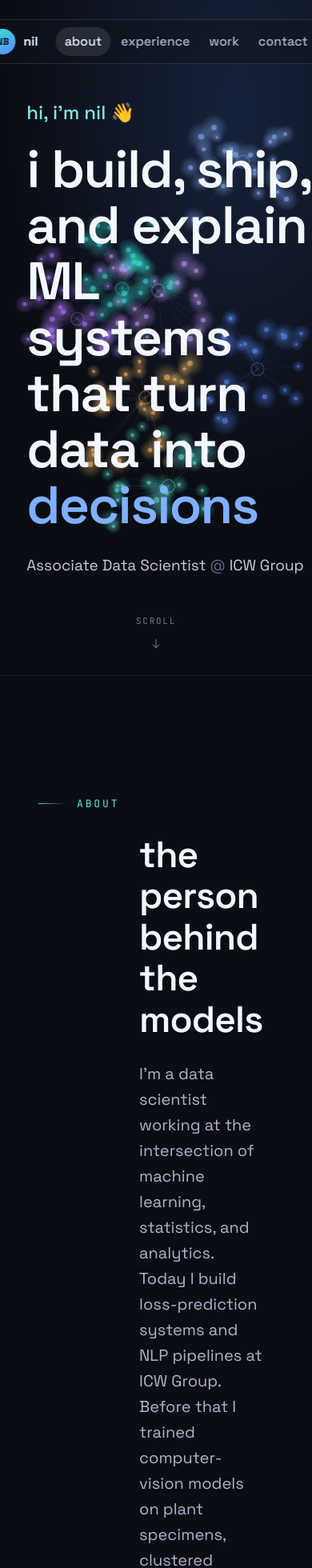
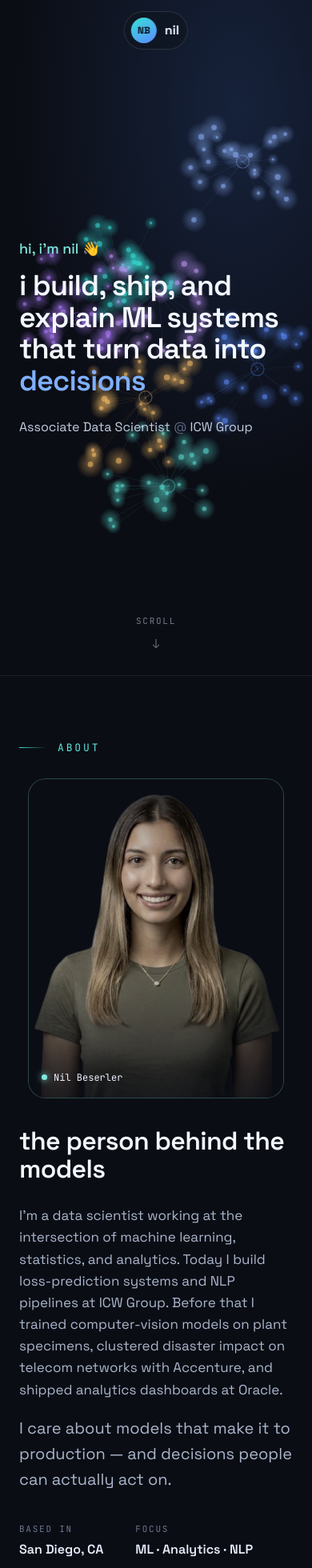
Before and after one commit to NilBeserler/NilBeserler.github.io, a Next.js app: page / in a window 390 px wide. Shown: the top 1960 px of the page at 80% size. Built offline with nearby package versions, Linux system fonts and the light colour scheme.

Commit message:
Add mobile responsiveness: responsive nav, hero, grids, font sizes, and section padding

```diff
--- a/app/globals.css
+++ b/app/globals.css
@@ -67,3 +67,53 @@
 .footer-link:hover  { color: #eaf1ff !important; }
 .social-link:hover  { background: rgba(255,255,255,.07) !important; border-color: rgba(255,255,255,.3) !important; }
 .see-all-btn:hover  { color: #eaf1ff !important; border-color: rgba(255,255,255,.32) !important; background: rgba(255,255,255,.04) !important; }
+
+/* ---- mobile ---- */
+@media (max-width: 768px) {
+  /* Nav */
+  .nav-pill { gap: 8px !important; padding: 7px 10px 7px 8px !important; top: 14px !important; }
+  .nav-links { display: none !important; }
+
+  /* Hero */
+  .hero-text { left: 24px !important; right: 24px !important; max-width: none !important; }
+  .hero-heading { font-size: 36px !important; line-height: 1.1 !important; }
+  .hero-sub { font-size: 16px !important; }
+  .hero-greeting { font-size: 18px !important; margin-bottom: 14px !important; }
+
+  /* Section inner containers */
+  .section-inner { padding: 0 24px !important; }
+
+  /* About */
+  .section-about { padding: 80px 0 !important; }
+  .about-grid { grid-template-columns: 1fr !important; gap: 36px !important; }
+  .about-portrait { max-width: 320px !important; margin: 0 auto !important; width: 100% !important; }
+  .about-h2 { font-size: 32px !important; }
+  .about-p { font-size: 17px !important; }
+
+  /* Stats */
+  .stats-grid { grid-template-columns: 1fr 1fr !important; padding: 52px 24px !important; gap: 36px !important; }
+  .stat-num { font-size: 40px !important; }
+
+  /* Experience */
+  .section-experience { padding: 80px 0 !important; }
+  .exp-h2 { font-size: 32px !important; margin-bottom: 32px !important; }
+  .exp-card-grid { grid-template-columns: 1fr !important; gap: 10px !important; }
+
+  /* Work */
+  .section-work { padding: 80px 0 90px !important; }
+  .work-h2 { font-size: 32px !important; margin-bottom: 32px !important; }
+  .featured-card { grid-template-columns: 1fr !important; }
+  .featured-img { min-height: 220px !important; }
+  .featured-body { padding: 28px 24px !important; }
+  .featured-h3 { font-size: 24px !important; }
+  .projects-grid { grid-template-columns: 1fr !important; }
+
+  /* Contact */
+  .section-contact { padding: 90px 0 !important; }
+  .contact-h2 { font-size: 36px !important; }
+  .contact-p { font-size: 17px !important; }
+
+  /* Footer */
+  .footer-inner { flex-direction: column !important; align-items: flex-start !important; gap: 12px !important; padding: 28px 24px !important; }
+  .footer-links { flex-wrap: wrap !important; gap: 14px !important; }
+}
--- a/app/page.tsx
+++ b/app/page.tsx
@@ -240,12 +240,12 @@ export default function Home() {
     <div ref={rootRef} style={{ background: '#0b0d14', color: '#eaf1ff', fontFamily: SG, overflowX: 'hidden' }}>
 
       {/* ============ NAV ============ */}
-      <div style={{ position: 'fixed', top: 24, left: '50%', transform: 'translateX(-50%)', display: 'flex', alignItems: 'center', gap: 22, padding: '9px 14px 9px 11px', borderRadius: 999, background: 'rgba(16,20,30,.55)', backdropFilter: 'blur(14px)', border: '1px solid rgba(255,255,255,.12)', zIndex: 50 }}>
+      <div className="nav-pill" style={{ position: 'fixed', top: 24, left: '50%', transform: 'translateX(-50%)', display: 'flex', alignItems: 'center', gap: 22, padding: '9px 14px 9px 11px', borderRadius: 999, background: 'rgba(16,20,30,.55)', backdropFilter: 'blur(14px)', border: '1px solid rgba(255,255,255,.12)', zIndex: 50 }}>
         <a href="#top" style={{ display: 'flex', alignItems: 'center', gap: 10 }}>
           <div style={{ width: 32, height: 32, borderRadius: '50%', background: 'linear-gradient(150deg,#38e1d6,#5b8cff)', color: '#06121f', fontWeight: 700, fontSize: 12, display: 'flex', alignItems: 'center', justifyContent: 'center' }}>NB</div>
           <span style={{ fontWeight: 700, color: '#eaf1ff' }}>nil</span>
         </a>
-        <div style={{ display: 'flex', gap: 2, paddingRight: 4 }}>
+        <div className="nav-links" style={{ display: 'flex', gap: 2, paddingRight: 4 }}>
           {['about', 'experience', 'work', 'contact'].map(l => (
             <a key={l} href={`#${l}`} className="nav-link" style={{ fontWeight: 500, color: '#aeb9cf', padding: '6px 11px', borderRadius: 999, transition: 'color .2s, background .2s' }}>{l}</a>
           ))}
@@ -255,13 +255,13 @@ export default function Home() {
       {/* ============ HERO ============ */}
       <section id="top" style={{ position: 'relative', width: '100%', height: '100vh', minHeight: 780, overflow: 'hidden', background: 'radial-gradient(120% 95% at 76% 16%,#16223b 0%,#0b0d14 60%)', cursor: 'crosshair' }}>
         <canvas ref={heroCanvasRef} style={{ position: 'absolute', inset: 0, width: '100%', height: '100%', display: 'block' }} />
-        <div style={{ position: 'absolute', left: '8.5%', top: '50%', transform: 'translateY(-50%)', maxWidth: 900, zIndex: 2, pointerEvents: 'none' }}>
-          <div style={{ fontSize: 24, fontWeight: 500, color: '#7fe9df', marginBottom: 18 }}>hi, i&apos;m nil 👋</div>
-          <div style={{ fontSize: 66, lineHeight: 1.06, fontWeight: 600, color: '#f3f7ff', letterSpacing: '-.025em' }}>
+        <div className="hero-text" style={{ position: 'absolute', left: '8.5%', top: '50%', transform: 'translateY(-50%)', maxWidth: 900, zIndex: 2, pointerEvents: 'none' }}>
+          <div className="hero-greeting" style={{ fontSize: 24, fontWeight: 500, color: '#7fe9df', marginBottom: 18 }}>hi, i&apos;m nil 👋</div>
+          <div className="hero-heading" style={{ fontSize: 66, lineHeight: 1.06, fontWeight: 600, color: '#f3f7ff', letterSpacing: '-.025em' }}>
             i build, ship, and explain ML systems that turn data into <span style={{ color: '#7fb0ff' }}>decisions</span>
           </div>
           <div style={{ marginTop: 26 }}>
-            <span style={{ fontSize: 19, color: '#c2cee2' }}>Associate Data Scientist <span style={{ color: '#5b6680' }}>@</span> ICW Group</span>
+            <span className="hero-sub" style={{ fontSize: 19, color: '#c2cee2' }}>Associate Data Scientist <span style={{ color: '#5b6680' }}>@</span> ICW Group</span>
           </div>
         </div>
         <div style={{ position: 'absolute', left: '50%', bottom: 30, transform: 'translateX(-50%)', display: 'flex', flexDirection: 'column', alignItems: 'center', gap: 6, zIndex: 2, pointerEvents: 'none' }}>
@@ -271,12 +271,12 @@ export default function Home() {
       </section>
 
       {/* ============ ABOUT ============ */}
-      <section id="about" style={{ position: 'relative', padding: '150px 0', borderTop: '1px solid rgba(255,255,255,.07)' }}>
-        <div style={{ maxWidth: 1180, margin: '0 auto', padding: '0 48px' }}>
+      <section id="about" className="section-about" style={{ position: 'relative', padding: '150px 0', borderTop: '1px solid rgba(255,255,255,.07)' }}>
+        <div className="section-inner" style={{ maxWidth: 1180, margin: '0 auto', padding: '0 48px' }}>
           <SectionLabel text="ABOUT" />
-          <div style={{ display: 'grid', gridTemplateColumns: '0.82fr 1.18fr', gap: 64, alignItems: 'center' }}>
+          <div className="about-grid" style={{ display: 'grid', gridTemplateColumns: '0.82fr 1.18fr', gap: 64, alignItems: 'center' }}>
             {/* portrait */}
-            <div data-reveal="80" style={{ position: 'relative', aspectRatio: '4/5', borderRadius: 22, overflow: 'hidden', border: '1.5px solid rgba(127,233,223,.28)', background: '#0b0d14' }}>
+            <div data-reveal="80" className="about-portrait" style={{ position: 'relative', aspectRatio: '4/5', borderRadius: 22, overflow: 'hidden', border: '1.5px solid rgba(127,233,223,.28)', background: '#0b0d14' }}>
               <Image src="/images/profile-nobg.png" alt="Nil Beserler" fill sizes="(max-width: 1180px) 40vw, 480px" style={{ objectFit: 'cover', objectPosition: 'center 18%', filter: 'brightness(0.88) saturate(0.82)' }} />
               <div style={{ position: 'absolute', inset: 0, background: 'radial-gradient(ellipse at center, transparent 55%, rgba(11,13,20,.7) 100%)', pointerEvents: 'none' }} />
               <div style={{ position: 'absolute', inset: 0, background: 'linear-gradient(180deg,rgba(11,13,20,.18) 0%,transparent 30%,transparent 62%,rgba(11,13,20,.65) 100%)', pointerEvents: 'none' }} />
@@ -287,8 +287,8 @@ export default function Home() {
             </div>
             {/* bio */}
             <div>
-              <h2 data-reveal="60" style={{ margin: 0, fontSize: 46, lineHeight: 1.12, fontWeight: 600, letterSpacing: '-.02em', color: '#f3f7ff' }}>the person behind the models</h2>
-              <p data-reveal="120" style={{ margin: '26px 0 0', fontSize: 20, lineHeight: 1.6, color: '#aab6cc', maxWidth: 580 }}>
+              <h2 data-reveal="60" className="about-h2" style={{ margin: 0, fontSize: 46, lineHeight: 1.12, fontWeight: 600, letterSpacing: '-.02em', color: '#f3f7ff' }}>the person behind the models</h2>
+              <p data-reveal="120" className="about-p" style={{ margin: '26px 0 0', fontSize: 20, lineHeight: 1.6, color: '#aab6cc', maxWidth: 580 }}>
                 I&apos;m a data scientist working at the intersection of machine learning, statistics, and analytics. Today I build loss-prediction systems and NLP pipelines at ICW Group. Before that I trained computer-vision models on plant specimens, clustered disaster impact on telecom networks with Accenture, and shipped analytics dashboards at Oracle.
               </p>
               <p data-reveal="160" style={{ margin: '18px 0 0', fontSize: 20, lineHeight: 1.6, color: '#aab6cc', maxWidth: 580 }}>
@@ -318,7 +318,7 @@ export default function Home() {
 
       {/* ============ STATS ============ */}
       <section style={{ borderTop: '1px solid rgba(255,255,255,.07)', borderBottom: '1px solid rgba(255,255,255,.07)' }}>
-        <div style={{ maxWidth: 1180, margin: '0 auto', padding: '78px 48px', display: 'grid', gridTemplateColumns: 'repeat(4,1fr)', gap: 32 }}>
+        <div className="stats-grid" style={{ maxWidth: 1180, margin: '0 auto', padding: '78px 48px', display: 'grid', gridTemplateColumns: 'repeat(4,1fr)', gap: 32 }}>
           {[
             { count: 2,   suffix: '+', label: 'years of experience' },
             { count: 260, suffix: '+', label: 'features engineered · WEFI' },
@@ -326,7 +326,7 @@ export default function Home() {
             { count: 8,   suffix: '',  label: 'shipped projects' },
           ].map(({ count, suffix, label }, i) => (
             <div key={label} data-reveal={i * 80}>
-              <div style={{ fontSize: 56, fontWeight: 600, letterSpacing: '-.02em', color: '#f3f7ff' }}>
+              <div className="stat-num" style={{ fontSize: 56, fontWeight: 600, letterSpacing: '-.02em', color: '#f3f7ff' }}>
                 <span data-count={count} data-suffix={suffix}>{count}{suffix}</span>
               </div>
               <div style={{ fontFamily: JB, fontSize: 13, color: '#7e8aa3', marginTop: 8 }}>{label}</div>
@@ -336,14 +336,14 @@ export default function Home() {
       </section>
 
       {/* ============ EXPERIENCE ============ */}
-      <section id="experience" style={{ position: 'relative', padding: '140px 0', background: 'radial-gradient(80% 60% at 50% 0%,rgba(40,60,100,.14),transparent)', borderTop: '1px solid rgba(255,255,255,.07)' }}>
-        <div style={{ maxWidth: 1000, margin: '0 auto', padding: '0 48px' }}>
+      <section id="experience" className="section-experience" style={{ position: 'relative', padding: '140px 0', background: 'radial-gradient(80% 60% at 50% 0%,rgba(40,60,100,.14),transparent)', borderTop: '1px solid rgba(255,255,255,.07)' }}>
+        <div className="section-inner" style={{ maxWidth: 1000, margin: '0 auto', padding: '0 48px' }}>
           <SectionLabel text="EXPERIENCE" />
-          <h2 data-reveal="40" style={{ margin: '0 0 52px', fontSize: 46, fontWeight: 600, letterSpacing: '-.02em', color: '#f3f7ff' }}>where i&apos;ve worked</h2>
+          <h2 data-reveal="40" className="exp-h2" style={{ margin: '0 0 52px', fontSize: 46, fontWeight: 600, letterSpacing: '-.02em', color: '#f3f7ff' }}>where i&apos;ve worked</h2>
 
           <div style={{ display: 'flex', flexDirection: 'column', gap: 14 }}>
             {JOBS.map(({ badge, date, location, title, company, desc, delay }) => (
-              <div key={company} data-reveal={delay} className="exp-card" style={{ display: 'grid', gridTemplateColumns: '210px 1fr', gap: 28, padding: 28, borderRadius: 18, border: '1px solid rgba(255,255,255,.09)', background: 'rgba(255,255,255,.035)', transition: 'background .3s, border-color .3s' }}>
+              <div key={company} data-reveal={delay} className="exp-card exp-card-grid" style={{ display: 'grid', gridTemplateColumns: '210px 1fr', gap: 28, padding: 28, borderRadius: 18, border: '1px solid rgba(255,255,255,.09)', background: 'rgba(255,255,255,.035)', transition: 'background .3s, border-color .3s' }}>
                 <div>
                   {badge && (
                     <div style={{ display: 'inline-flex', alignItems: 'center', gap: 7, fontFamily: JB, fontSize: 12, color: '#7fe9df', marginBottom: 8 }}>
@@ -375,25 +375,25 @@ export default function Home() {
       </section>
 
       {/* ============ WORK ============ */}
-      <section id="work" style={{ position: 'relative', padding: '130px 0 140px', borderTop: '1px solid rgba(255,255,255,.07)' }}>
-        <div style={{ maxWidth: 1180, margin: '0 auto', padding: '0 48px' }}>
+      <section id="work" className="section-work" style={{ position: 'relative', padding: '130px 0 140px', borderTop: '1px solid rgba(255,255,255,.07)' }}>
+        <div className="section-inner" style={{ maxWidth: 1180, margin: '0 auto', padding: '0 48px' }}>
           <SectionLabel text="SELECTED WORK" />
-          <h2 data-reveal="40" style={{ margin: '0 0 52px', fontSize: 46, fontWeight: 600, letterSpacing: '-.02em', color: '#f3f7ff' }}>things i&apos;ve built</h2>
+          <h2 data-reveal="40" className="work-h2" style={{ margin: '0 0 52px', fontSize: 46, fontWeight: 600, letterSpacing: '-.02em', color: '#f3f7ff' }}>things i&apos;ve built</h2>
 
           {/* featured */}
           <a href="https://github.com/NilBeserler/rag-playbook" target="_blank" rel="noopener noreferrer"
             data-spotlight data-reveal="80"
-            className="project-card project-card-featured"
+            className="project-card project-card-featured featured-card"
             style={{ position: 'relative', display: 'grid', gridTemplateColumns: '1.1fr 1fr', borderRadius: 24, overflow: 'hidden', border: '1px solid rgba(255,255,255,.1)', background: 'rgba(255,255,255,.03)', marginBottom: 24, transition: 'transform .35s, border-color .35s' }}>
             <GlowOrb color="rgba(127,233,223,.16)" />
-            <div style={{ overflow: 'hidden', position: 'relative', zIndex: 2, minHeight: 360 }}>
+            <div className="featured-img" style={{ overflow: 'hidden', position: 'relative', zIndex: 2, minHeight: 360 }}>
               <Image src="/rag-hero.jpg" alt="RAG Optimization Playbook" fill style={{ objectFit: 'cover', objectPosition: 'center 20%', transform: 'scale(1.12)', transformOrigin: 'center 30%' }} />
               <div style={{ position: 'absolute', inset: 0, background: 'rgba(0,0,0,.35)', pointerEvents: 'none' }} />
               <span style={{ position: 'absolute', top: 16, right: 16, fontFamily: JB, fontSize: 11, color: '#06121f', background: '#7fe9df', padding: '6px 13px', borderRadius: 999, fontWeight: 600, zIndex: 1 }}>NEW · 2026</span>
             </div>
-            <div style={{ padding: '48px 44px', display: 'flex', flexDirection: 'column', justifyContent: 'center', position: 'relative', zIndex: 2 }}>
+            <div className="featured-body" style={{ padding: '48px 44px', display: 'flex', flexDirection: 'column', justifyContent: 'center', position: 'relative', zIndex: 2 }}>
               <div style={{ fontFamily: JB, fontSize: 12, letterSpacing: '.14em', color: '#7fe9df', marginBottom: 16 }}>FEATURED · RAG · LLM · AI ENGINEERING</div>
-              <h3 style={{ margin: '0 0 14px', fontSize: 32, fontWeight: 600, color: '#f3f7ff', letterSpacing: '-.02em' }}>RAG Optimization Playbook</h3>
+              <h3 className="featured-h3" style={{ margin: '0 0 14px', fontSize: 32, fontWeight: 600, color: '#f3f7ff', letterSpacing: '-.02em' }}>RAG Optimization Playbook</h3>
               <p style={{ margin: '0 0 24px', fontSize: 17, lineHeight: 1.6, color: '#9aa6bd' }}>
                 A practitioner&apos;s reference for diagnosing and fixing production RAG systems — retrieval quality, agentic reasoning, reliability, scale, and eval pipelines. Each entry maps symptom → fix with tradeoffs and eval signals.
               </p>
@@ -403,7 +403,7 @@ export default function Home() {
           </a>
 
           {/* grid */}
-          <div style={{ display: 'grid', gridTemplateColumns: '1fr 1fr', gap: 24 }}>
+          <div className="projects-grid" style={{ display: 'grid', gridTemplateColumns: '1fr 1fr', gap: 24 }}>
             {PROJECTS.map(({ href, img, alt, category, categoryColor, title, desc, tags, link, glowColor, cardClass, delay }) => (
               <a key={title} href={href} target="_blank" rel="noopener noreferrer"
                 data-spotlight data-reveal={delay}
@@ -435,17 +435,17 @@ export default function Home() {
       </section>
 
       {/* ============ CONTACT ============ */}
-      <section id="contact" style={{ position: 'relative', padding: '170px 0', overflow: 'hidden', background: 'radial-gradient(100% 90% at 50% 100%,#16223b 0%,#0b0d14 62%)', borderTop: '1px solid rgba(255,255,255,.07)' }}>
-        <div style={{ position: 'relative', zIndex: 2, maxWidth: 900, margin: '0 auto', padding: '0 48px', textAlign: 'center' }}>
+      <section id="contact" className="section-contact" style={{ position: 'relative', padding: '170px 0', overflow: 'hidden', background: 'radial-gradient(100% 90% at 50% 100%,#16223b 0%,#0b0d14 62%)', borderTop: '1px solid rgba(255,255,255,.07)' }}>
+        <div className="section-inner" style={{ position: 'relative', zIndex: 2, maxWidth: 900, margin: '0 auto', padding: '0 48px', textAlign: 'center' }}>
           <div data-reveal="0" style={{ display: 'inline-flex', alignItems: 'center', gap: 14, marginBottom: 26 }}>
             <span style={{ width: 24, height: 1, background: 'linear-gradient(90deg,transparent,#38e1d6)' }} />
             <span style={{ fontFamily: JB, fontSize: 13, letterSpacing: '.22em', color: '#5fe6da' }}>CONTACT</span>
             <span style={{ width: 24, height: 1, background: 'linear-gradient(90deg,#38e1d6,transparent)' }} />
           </div>
-          <h2 data-reveal="60" style={{ margin: 0, fontSize: 60, lineHeight: 1.06, fontWeight: 600, letterSpacing: '-.025em', color: '#f3f7ff' }}>
+          <h2 data-reveal="60" className="contact-h2" style={{ margin: 0, fontSize: 60, lineHeight: 1.06, fontWeight: 600, letterSpacing: '-.025em', color: '#f3f7ff' }}>
             let&apos;s turn your data into <span style={{ color: '#7fb0ff' }}>decisions</span>
           </h2>
-          <p data-reveal="120" style={{ margin: '24px auto 44px', fontSize: 20, lineHeight: 1.6, color: '#aab6cc', maxWidth: 540 }}>
+          <p data-reveal="120" className="contact-p" style={{ margin: '24px auto 44px', fontSize: 20, lineHeight: 1.6, color: '#aab6cc', maxWidth: 540 }}>
             Open to data science &amp; ML collaborations, and genuinely hard problems. Let&apos;s talk.
           </p>
           <div data-reveal="160" style={{ display: 'flex', alignItems: 'center', justifyContent: 'center', gap: 18, flexWrap: 'wrap' }}>
@@ -471,9 +471,9 @@ export default function Home() {
 
       {/* ============ FOOTER ============ */}
       <footer style={{ borderTop: '1px solid rgba(255,255,255,.07)' }}>
-        <div style={{ maxWidth: 1180, margin: '0 auto', padding: '36px 48px', display: 'flex', alignItems: 'center', justifyContent: 'space-between', flexWrap: 'wrap', gap: 18 }}>
+        <div className="footer-inner" style={{ maxWidth: 1180, margin: '0 auto', padding: '36px 48px', display: 'flex', alignItems: 'center', justifyContent: 'space-between', flexWrap: 'wrap', gap: 18 }}>
           <div style={{ fontWeight: 700, color: '#e7eefc' }}>nil beserler <span style={{ color: '#6b7691', fontWeight: 500 }}>— data scientist</span></div>
-          <div style={{ display: 'flex', gap: 22 }}>
+          <div className="footer-links" style={{ display: 'flex', gap: 22 }}>
             {['about', 'experience', 'work', 'contact'].map(l => (
               <a key={l} href={`#${l}`} className="footer-link" style={{ fontSize: 14, color: '#8b96ad', transition: 'color .2s' }}>{l}</a>
             ))}
```
